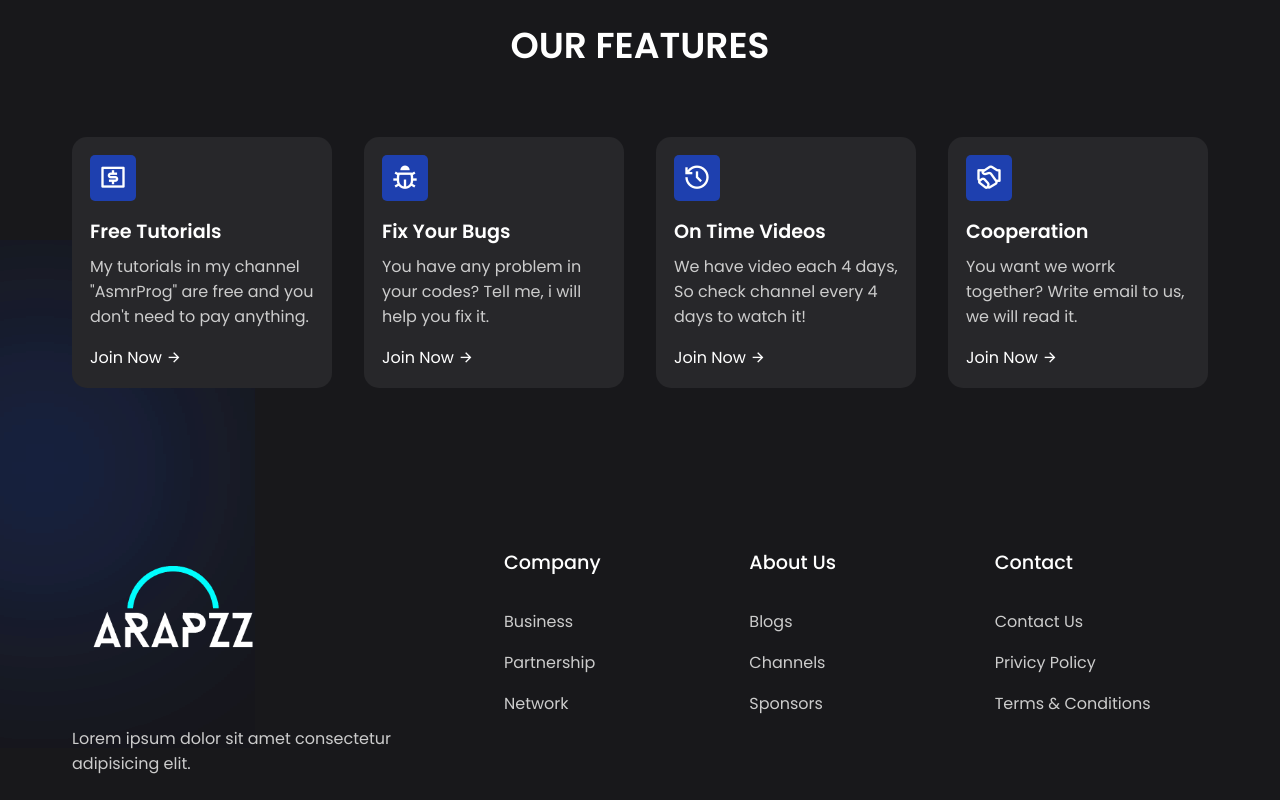
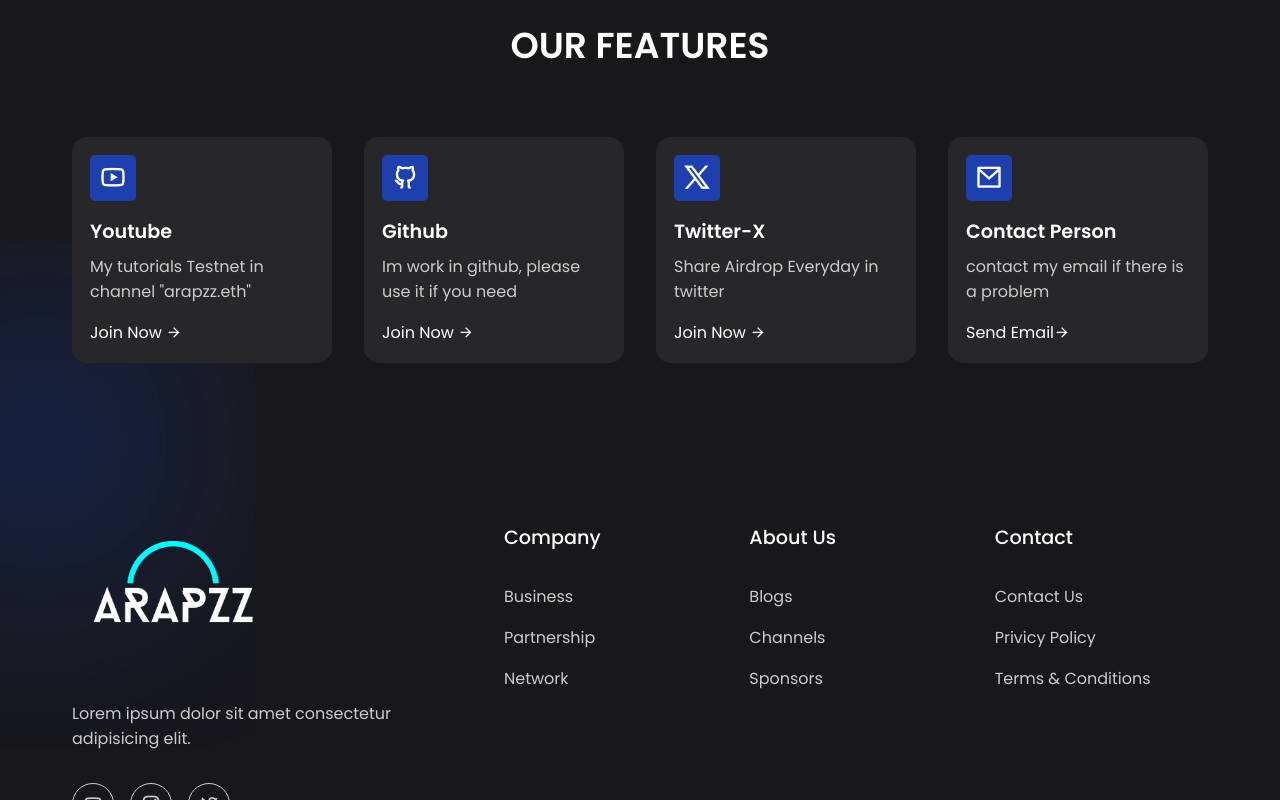
Before and after one commit to FlipZ3ro/arapzz.eth, a plain HTML site: page index.html in a window 1280 px wide. Shown: the part 777-1577 px from the top of the page. Drawn offline with nearby package versions, Linux system fonts and the light colour scheme.

Commit message:
first commit

```diff
--- a/index.html
+++ b/index.html
@@ -24,7 +24,7 @@
             <li id="link1" class="link"><a href="#">Features</a></li>
             <li id="link3" class="link"><a href="#">About</a></li>
         </ul>
-        <button class="btn">Hire Me</button>
+        <button class="btn"><a href="https://t.me/arapzz">Telegram</a></button>
      </nav>
 
     <header class="container">
@@ -46,36 +46,36 @@
         <h2 class="header">OUR FEATURES</h2>
         <div class="features">
             <div class="card">
-                <span><i class="ri-money-dollar-box-line"></i></span>
-                <h4>Free Tutorials</h4>
+                <span><i class="ri-youtube-line"></i></span>
+                <h4>Youtube</h4>
                 <p>
-                    My tutorials in my channel "AsmrProg" are free and you don't need to pay anything.
+                    My tutorials Testnet in channel "arapzz.eth"
                 </p>
-                <a href="#">Join Now <i class="ri-arrow-right-line"></i></a>
+                <a href="https://www.youtube.com/@arapzz">Join Now <i class="ri-arrow-right-line"></i></a>
             </div>
             <div class="card">
-                <span><i class="ri-bug-line"></i></span>
-                <h4>Fix Your Bugs</h4>
+                <span><i class="ri-github-line"></i></span>
+                <h4>Github</h4>
                 <p>
-                    You have any problem in your codes? Tell me, i will help you fix it.
+                    Im work in github, please use it if you need
                 </p>
-                <a href="#">Join Now <i class="ri-arrow-right-line"></i></a>
+                <a href="https://github.com/arapzz">Join Now <i class="ri-arrow-right-line"></i></a>
             </div>
             <div class="card">
-                <span><i class="ri-history-line"></i></span>
-                <h4>On Time Videos</h4>
+                <span><i class="ri-twitter-x-line"></i></span>
+                <h4>Twitter-X</h4>
                 <p>
-                    We have video each 4 days, So check channel every 4 days to watch it!
+                    Share Airdrop Everyday in twitter
                 </p>
-                <a href="#">Join Now <i class="ri-arrow-right-line"></i></a>
+                <a href="https://twitter.com/arapzz1">Join Now <i class="ri-arrow-right-line"></i></a>
             </div>
             <div class="card">
-                <span><i class="ri-shake-hands-line"></i></span>
-                <h4>Cooperation</h4>
+                <span><i class="ri-mail-line"></i></span>
+                <h4>Contact Person</h4>
                 <p>
-                    You want we worrk together? Write email to us, we will read it.
+                    contact my email if there is a problem
                 </p>
-                <a href="#">Join Now <i class="ri-arrow-right-line"></i></a>
+                <a href = "mailto: arapzz.eth@gmail.com">Send Email<i class="ri-arrow-right-line"></i></a>
             </div>
         </div>
     </section>
```
